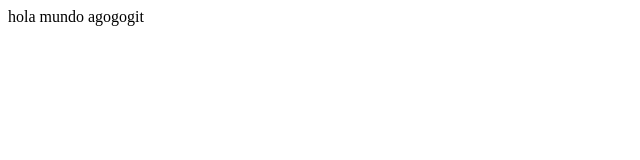
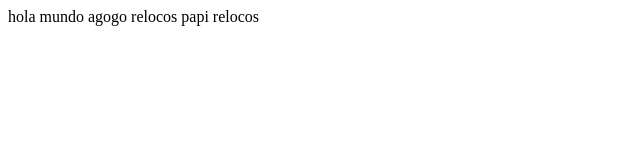
Before and after one commit to AndresGutierrez1992/coding-example, a plain HTML site: page index.html in a window 1280 px wide. Shown: the whole page, without its empty margins (0-640 px from the left). Drawn offline with Linux system fonts and the light colour scheme.

Commit message:
agregando relocos papi relocos

```diff
--- a/index.html
+++ b/index.html
@@ -7,6 +7,6 @@
     <title>Document</title>
 </head>
 <body>
-   hola mundo agogogit
+   hola mundo agogo relocos papi relocos
 </body>
 </html>
```
